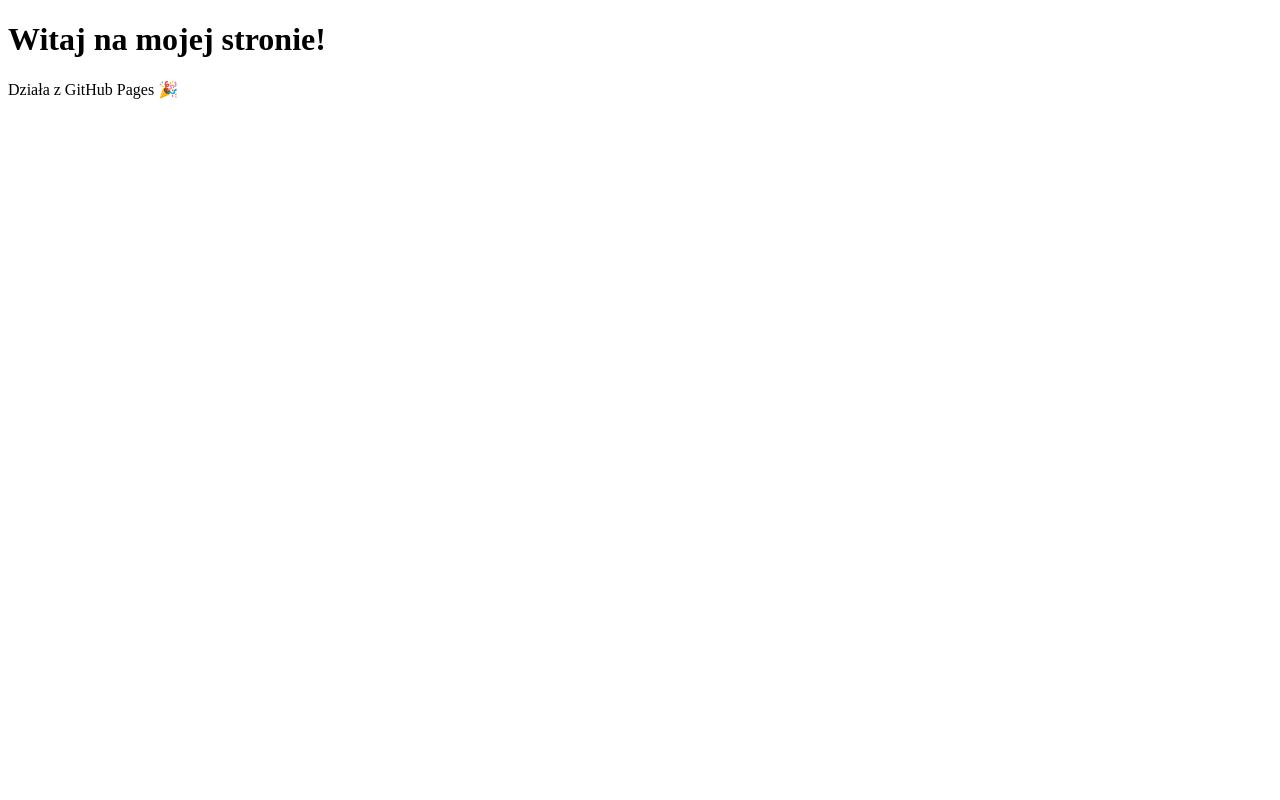
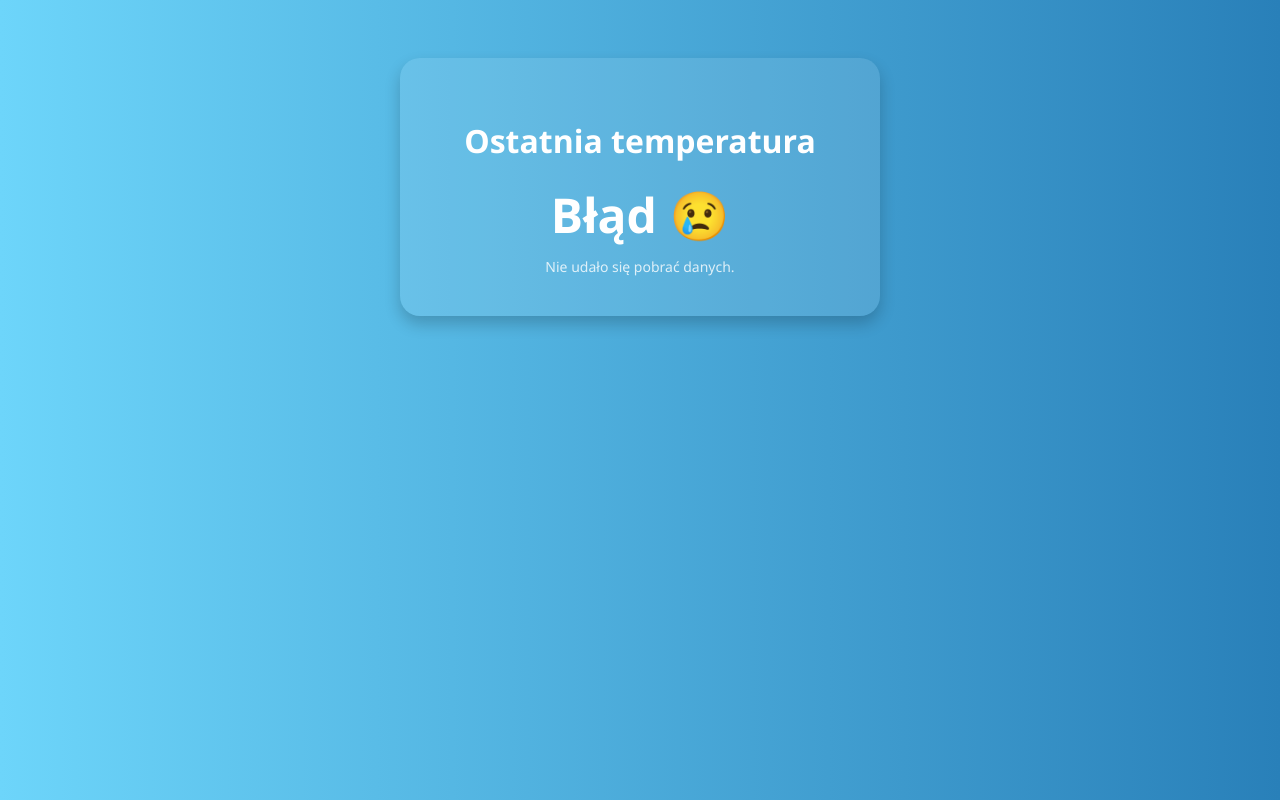
Before and after one commit to KrzaaQu/Test, a plain HTML site: page index.html in a window 1280 px wide. Drawn offline with Linux system fonts and the light colour scheme; no server answers.

Commit message:
Update index.html

```diff
--- a/index.html
+++ b/index.html
@@ -2,10 +2,61 @@
 <html lang="pl">
 <head>
   <meta charset="UTF-8">
-  <title>Test GitHub Pages</title>
+  <meta name="viewport" content="width=device-width, initial-scale=1.0">
+  <title>Dane z Raspberry Pi</title>
+  <style>
+    body {
+      font-family: 'Segoe UI', sans-serif;
+      background: linear-gradient(to right, #6dd5fa, #2980b9);
+      color: white;
+      text-align: center;
+      padding: 50px;
+    }
+
+    .card {
+      background: rgba(255, 255, 255, 0.1);
+      border-radius: 20px;
+      padding: 40px;
+      max-width: 400px;
+      margin: auto;
+      box-shadow: 0 8px 16px rgba(0, 0, 0, 0.2);
+    }
+
+    h1 {
+      margin-bottom: 20px;
+    }
+
+    .value {
+      font-size: 48px;
+      font-weight: bold;
+    }
+
+    .timestamp {
+      font-size: 14px;
+      margin-top: 10px;
+      opacity: 0.8;
+    }
+  </style>
 </head>
 <body>
-  <h1>Witaj na mojej stronie!</h1>
-  <p>Działa z GitHub Pages 🎉</p>
+  <div class="card">
+    <h1>Ostatnia temperatura</h1>
+    <div class="value" id="temp">...</div>
+    <div class="timestamp" id="time">Ładowanie danych...</div>
+  </div>
+
+  <script>
+    fetch("https://twoje-api.onrender.com/latest")
+      .then(res => res.json())
+      .then(data => {
+        document.getElementById("temp").innerText = data.temperature + "°C";
+        document.getElementById("time").innerText = "Zmierzone: " + data.timestamp;
+      })
+      .catch(err => {
+        document.getElementById("temp").innerText = "Błąd 😢";
+        document.getElementById("time").innerText = "Nie udało się pobrać danych.";
+        console.error(err);
+      });
+  </script>
 </body>
 </html>
```
